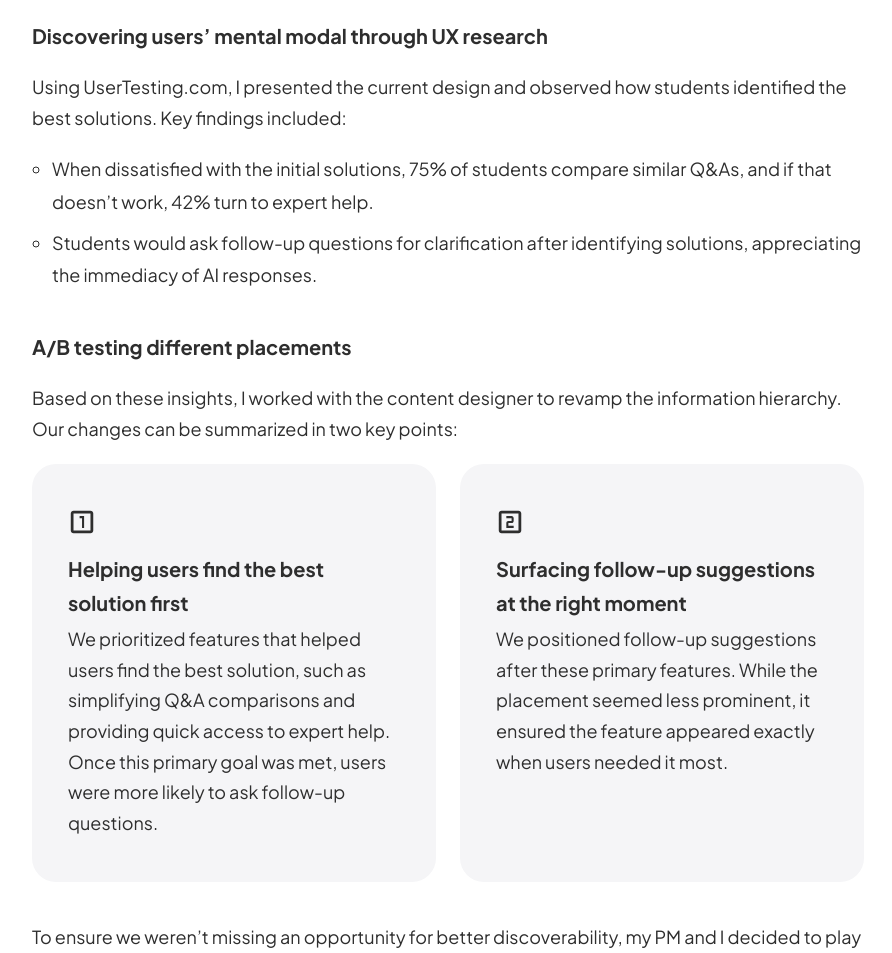
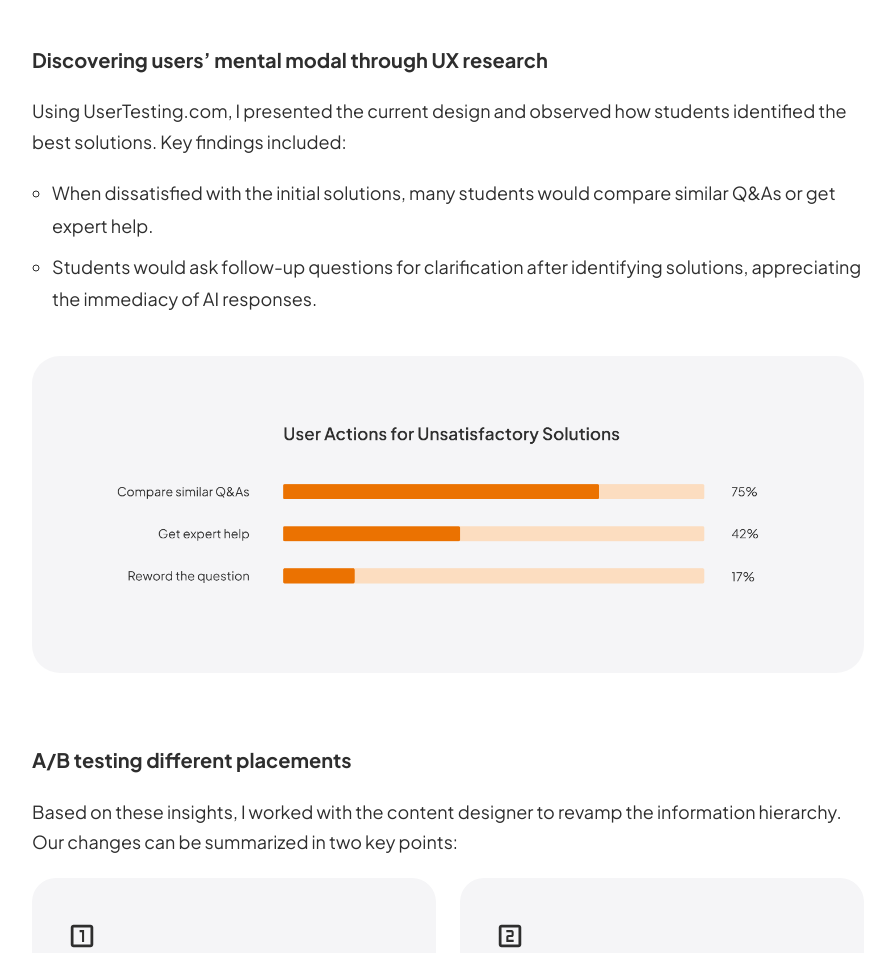
Before and after one commit to MooooonaLuo/personal-website, a plain HTML site: page follow_up_suggestion.html in a window 1280 px wide. Shown: the part 10862-11815 px from the top of the page, without its empty margins (192-1084 px from the left). Drawn offline with nearby package versions, Linux system fonts and the light colour scheme.

Commit message:
added bar graph for follow-up UXR

```diff
--- a/follow_up_suggestion.html
+++ b/follow_up_suggestion.html
@@ -260,12 +260,15 @@
                         </ul>
 
                         <br>
+                        <br>
                         <p><b id="highlight">Discovering users’ mental modal through UX research</b></p>
                         <p>Using UserTesting.com, I presented the current design and observed how students identified the best solutions. Key findings included:</p>
                         <ul>
-                            <li>When dissatisfied with the initial solutions, 75% of students compare similar Q&As, and if that doesn’t work, 42% turn to expert help.</li>
+                            <li>When dissatisfied with the initial solutions, many students would compare similar Q&As or get expert help.</li>
                             <li>Students would ask follow-up questions for clarification after identifying solutions, appreciating the immediacy of AI responses.</li>
                         </ul>
+                        <img src="image/follow_up_uxr.jpg" alt="bar graph" style="width: 100%; border-radius: 28px;">
+                        <br>
                         <br>
 
                         <p><b id="highlight">A/B testing different placements</b></p>
```
Also changed, not shown: image/follow_up_uxr.jpg (added), 1 other file.
